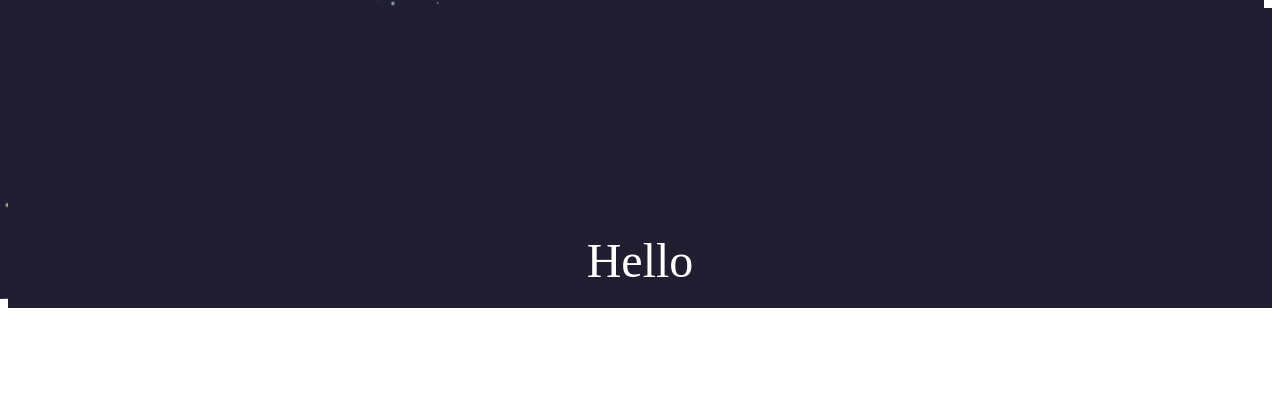
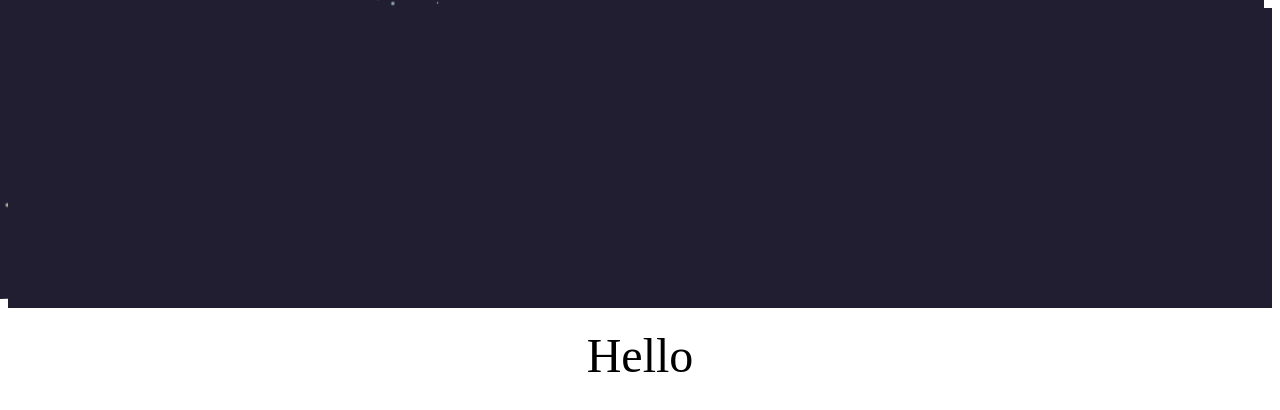
Before and after one commit to shibinkurian002/testing, a plain HTML site: page index.html in a window 1280 px wide. Drawn offline with Linux system fonts and the light colour scheme.

Commit message:
Update index.html

```diff
--- a/index.html
+++ b/index.html
@@ -8,21 +8,21 @@
         .header.finisher-header {
             width: 100%;
             height: 300px;
-            display: flex;
-            justify-content: center;
-            align-items: flex-end; /* Align text to the bottom */
+        }
+        .hello-text {
             font-size: 3em;
-            color: white;
-            padding-bottom: 20px; /* Add padding at the bottom */
-            box-sizing: border-box;
+            color: black; /* Changed text color to black to be visible on white background */
+            text-align: center; /* Center the text below the header */
+            margin-top: 20px; /* Add some space between the header and text */
         }
     </style>
 </head>
 <body>
 
     <div class="header finisher-header" style="background-color: #201e30;">
-        Hello
-    </div>
+        </div>
+
+    <div class="hello-text">Hello</div>
 
     <script src="finisher-header.es5.min.js" type="text/javascript"></script>
     <script type="text/javascript">
```
